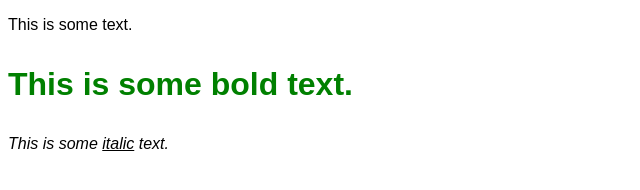
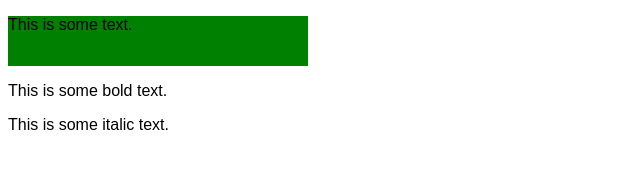
Before and after one commit to bymak87/udemyFE, a plain HTML site: page my websites/2.CSS/index.html in a window 1280 px wide. Shown: the whole page, without its empty margins (0-640 px from the left). Drawn offline with Linux system fonts and the light colour scheme.

Commit message:
text align

```diff
--- a/my websites/2.CSS/index.html
+++ b/my websites/2.CSS/index.html
@@ -11,25 +11,24 @@
     p {
         font-family: Arial, Helvetica, sans-serif;
 
+
     }
-    .bold {
-        font-weight: bold;
-        color: green;
-        font-size: 200%;
+    .greenbox {
+        width: 300px;
+        height: 50px;
+        background-color: green;
+        text-align: justify;
     }
-    .italic {
-        font-style: italic;
-    }
-    span{
-        text-decoration: underline;
-    }
+
 
     </style>
 
 </head>
 
 <body>
-   <p>This is some text.</p>
+   <div class="greenbox">
+    <p>This is some text. </p>
+   </div>
    <p class="bold">This is some bold text.</p>
    <p class="italic">This is some <span>italic</span> text.</p>
 </body>
```
